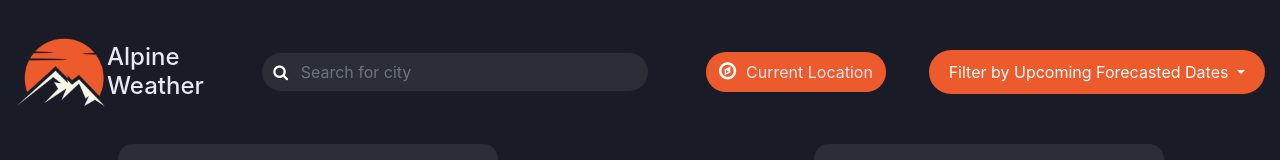
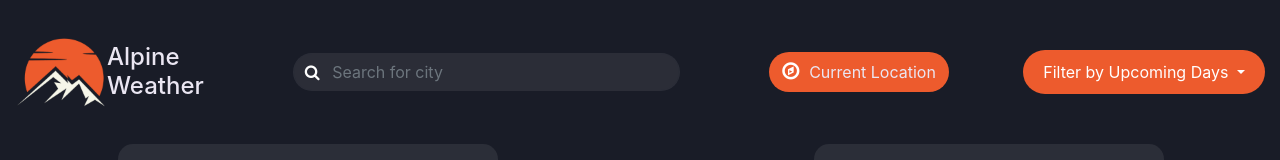
Before and after one commit to joaoaapinho/alpineweather.github.io, a plain HTML site: page index.html in a window 1280 px wide. Shown: the top 160 px of the page. Drawn offline with nearby package versions, Linux system fonts and the light colour scheme; no server answers.

Commit message:
Final_Version

```diff
--- a/index.html
+++ b/index.html
@@ -66,7 +66,7 @@
             <!-- Filter by upcoming dates dropdown -->
             <div class="dropdown order-4 mt-4 mt-md-0 ">
                 <button class="btn btn-secondary dropdown-toggle filter-btn" type="button" id="dropdownMenuButton" data-toggle="dropdown" aria-haspopup="true" aria-expanded="false">
-                  Filter by Upcoming Forecasted Dates
+                  Filter by Upcoming Days
                 </button>
                 <div class="dropdown-menu" aria-labelledby="dropdownMenuButton">
 
```
